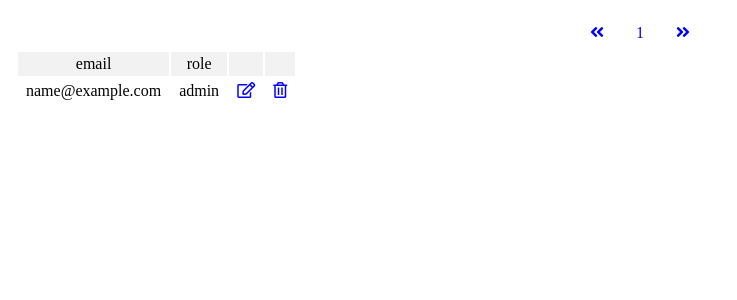
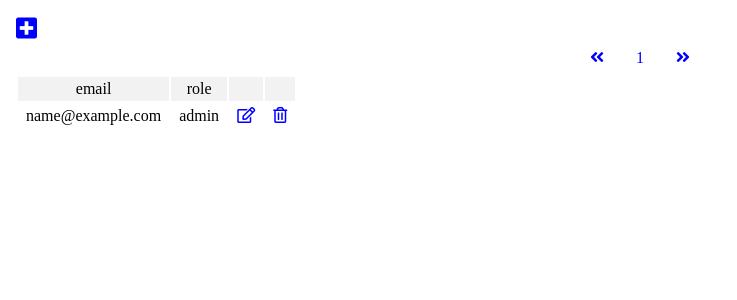
Before and after one commit to useralexey2000/flask-phonebook, a Flask app: page /admin/users in a window 1280 px wide. Shown: the part 82-382 px from the top of the page, without its empty margins (0-737 px from the left). Run offline with Flask 2, Linux system fonts and the light colour scheme; a user stored in the database is signed in; tables that the repository leaves empty hold one stand-in row (values such as "Sample post"); some libraries are stand-ins or nearby versions.

Commit message:
Adding add btn to users.html

```diff
--- a/app/templates/admin/users.html
+++ b/app/templates/admin/users.html
@@ -3,6 +3,9 @@
 {% block title %} {% endblock %}
 
 {% block content %}
+<a class="create-entry" href="{{ url_for('admin.user_create') }}">
+    <i class="create-btn fas fa-plus-square"></i>
+</a>
 {% if users %}
 <div class="pagination">
     <ul class="pagination__list">
```
